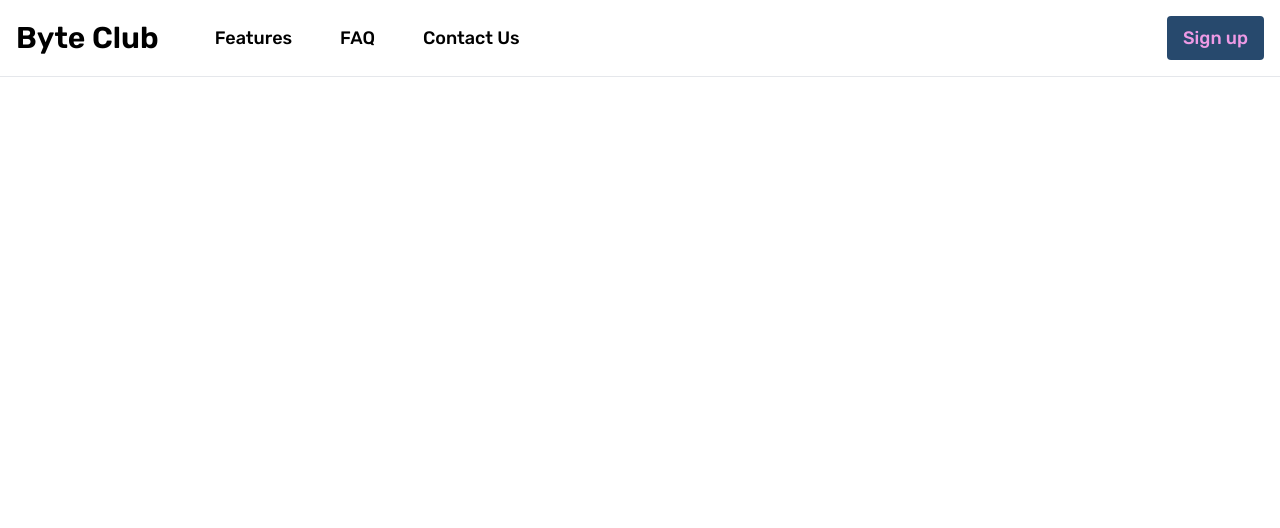
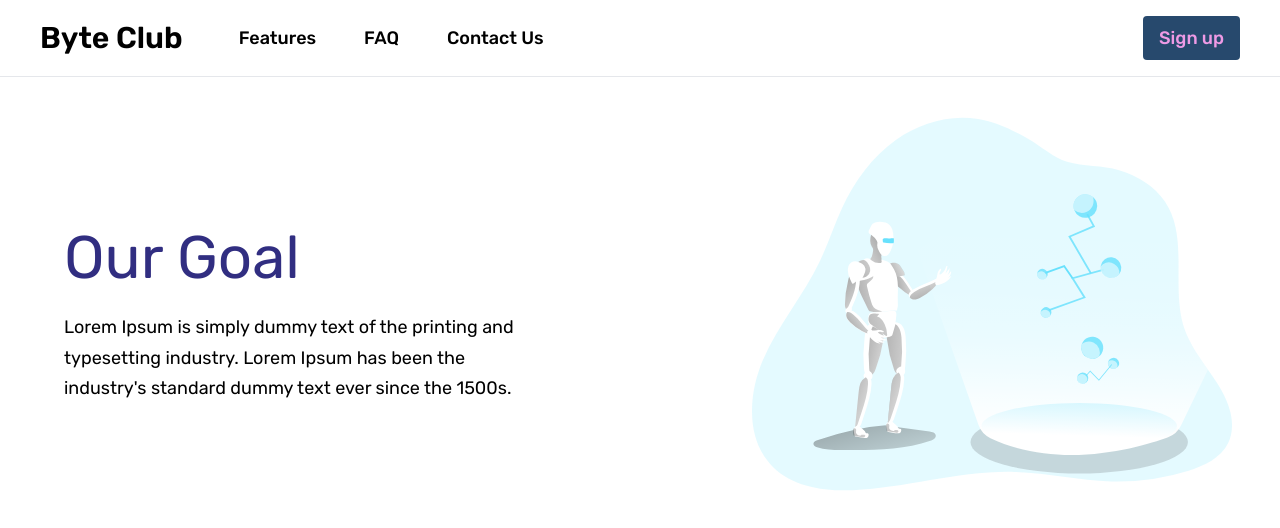
Before and after one commit to Code-Of-The-Future-Hackathon/code-of-the-future-2023-byte-club, a React (Vite) app in the folder client/: page / in a window 1280 px wide. Shown: the top 528 px of the page. Built offline with nearby package versions, Linux system fonts and the light colour scheme; the HTML template or start-up script is replaced by a standard one.

Commit message:
Add our goal component

```diff
--- /dev/null
+++ b/client/src/assets/index.js
@@ -0,0 +1,5 @@
+import ai from "./ai.svg";
+
+export {
+  ai
+};
--- a/client/src/components/Home.jsx
+++ b/client/src/components/Home.jsx
@@ -1,9 +1,10 @@
-import Navbar from "../components/Navbar";
+import { Navbar, OurGoal } from "./";
 
 const Home = () => {
     return (
         <>
             <Navbar />
+            <OurGoal />
         </>
     )
 }
--- /dev/null
+++ b/client/src/components/OurGoal.jsx
@@ -0,0 +1,22 @@
+import { ai } from '../assets';
+import styles from '../style';
+
+const OurGoal = () => (
+    <section id="home" className={`flex md:flex-row flex-col ${styles.paddingY}`}>
+        <div className={`flex-1  ${styles.flexStart} flex-col xl:px-[30em] xl:flex-none xl: sm:px-16 px-10`}>
+
+            <p className="xl:text-8xl text-6xl py-6 text-indigo-900">Our Goal</p>
+
+
+            <p className={`${styles.paragraph} sm: text-[1.4em] xl:text-[2em] xl:leading-10 max-w-[470px] `}>
+                Lorem Ipsum is simply dummy text of the printing and typesetting industry. Lorem Ipsum has been the industry's standard dummy text ever since the 1500s.
+            </p>
+        </div>
+
+        <div className={`flex-1 flex ${styles.flexCenter} md:my-0 my-10 relative`}>
+            <img src={ ai } alt="ai photo" className="md:w-[18em] md:h-[18em] lg:w-[30em] lg:h-[30em] xl:w-[40em] xl:h-[40em] w-[20em] h-[20em] relative z-5" />
+        </div>
+    </section>
+)
+
+export default OurGoal;
--- a/client/src/components/index.js
+++ b/client/src/components/index.js
@@ -6,6 +6,7 @@ import Doctor from "./Doctor";
 import Contact from "./Contact";
 import MentalHealth from "./MentalHealth";
 import FAQ from "./FAQ";
+import OurGoal from "./OurGoal";
 
 
 export {
@@ -16,5 +17,6 @@ export {
     Doctor,
     Contact,
     MentalHealth,
-    FAQ
+    FAQ,
+    OurGoal
 };
--- /dev/null
+++ b/client/src/constants/index.js
@@ -0,0 +1,68 @@
+export const features = [
+  {
+    id: "feature-1",
+    icon: star,
+    title: "Rewards",
+    content:
+      "The best credit cards offer some tantalizing combinations of promotions and prizes",
+  },
+  {
+    id: "feature-2",
+    icon: shield,
+    title: "100% Secured",
+    content:
+      "We take proactive steps make sure your information and transactions are secure.",
+  },
+  {
+    id: "feature-3",
+    icon: send,
+    title: "Balance Transfer",
+    content:
+      "A balance transfer credit card can save you a lot of money in interest charges.",
+  },
+];
+
+export const feedback = [
+  {
+    id: "feedback-1",
+    content:
+      "Money is only a tool. It will take you wherever you wish, but it will not replace you as the driver.",
+    name: "Herman Jensen",
+    title: "Founder & Leader",
+    img: people01,
+  },
+  {
+    id: "feedback-2",
+    content:
+      "Money makes your life easier. If you're lucky to have it, you're lucky.",
+    name: "Steve Mark",
+    title: "Founder & Leader",
+    img: people02,
+  },
+  {
+    id: "feedback-3",
+    content:
+      "It is usually people in the money business, finance, and international trade that are really rich.",
+    name: "Kenn Gallagher",
+    title: "Founder & Leader",
+    img: people03,
+  },
+];
+
+export const stats = [
+  {
+    id: "stats-1",
+    title: "User Active",
+    value: "3800+",
+  },
+  {
+    id: "stats-2",
+    title: "Trusted by Company",
+    value: "230+",
+  },
+  {
+    id: "stats-3",
+    title: "Transaction",
+    value: "$230M+",
+  },
+];
--- /dev/null
+++ b/client/src/style.js
@@ -0,0 +1,28 @@
+const styles = {
+    boxWidth: "xl:max-w-[1280px] w-full",
+
+    heading2: "font-rubik font-semibold xs:text-[48px] text-[40px] text-white xs:leading-[76.8px] leading-[66.8px] w-full",
+    paragraph: "font-rubik font-normal text-dimWhite text-[18px] leading-[30.8px]",
+
+    flexCenter: "flex justify-center items-center",
+    flexStart: "flex justify-center items-start",
+
+    paddingX: "sm:px-16 px-6",
+    paddingY: "sm:py-16 py-20",
+    padding: "sm:px-16 px-6 sm:py-12 py-4",
+
+    marginX: "sm:mx-16 mx-6",
+    marginY: "sm:my-16 my-6",
+  };
+
+  export const layout = {
+    section: `flex md:flex-row flex-col ${styles.paddingY}`,
+    sectionReverse: `flex md:flex-row flex-col-reverse ${styles.paddingY}`,
+
+    sectionImgReverse: `flex-1 flex ${styles.flexCenter} md:mr-10 mr-0 md:mt-0 mt-10 relative`,
+    sectionImg: `flex-1 flex ${styles.flexCenter} md:ml-10 ml-0 md:mt-0 mt-10 relative`,
+
+    sectionInfo: `flex-1 ${styles.flexStart} flex-col`,
+  };
+
+  export default styles;
--- a/client/tailwind.config.js
+++ b/client/tailwind.config.js
@@ -19,7 +19,18 @@ export default {
       },
       boxShadow: {
         '3xl': '0 35px 60px -15px rgba(0, 0, 0, 0.3)',
-      }
+      },
+      fontFamily: {
+        rubik: ["Rubik", "sans-serif"],
+      },
+    },
+    screens: {
+      xs: "480px",
+      ss: "620px",
+      sm: "768px",
+      md: "1024px",
+      lg: "1200px",
+      xl: "1700px",
     },
   },
   plugins: [],
```
Also changed, not shown: client/src/assets/ai.svg (added).
